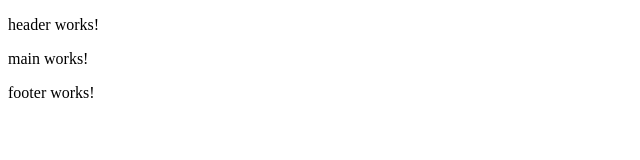
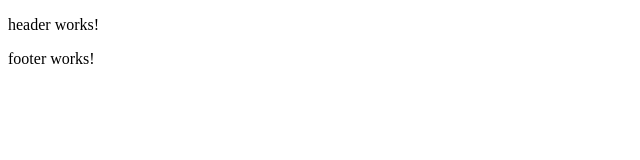
Before and after one commit to ost-swl1-hs20-team-3/EasyChat, an Angular app in the folder src/easy-chat-frontend/: page / in a window 1280 px wide. Shown: the top 160 px of the page, without its empty margins (0-640 px from the left). Built offline with nearby package versions, Linux system fonts and the light colour scheme.

Commit message:
fix: remove MainComponent

```diff
--- a/src/easy-chat-frontend/src/app/app.component.html
+++ b/src/easy-chat-frontend/src/app/app.component.html
@@ -1,3 +1,2 @@
 <ec-header></ec-header>
-<ec-main></ec-main>
 <ec-footer></ec-footer>
--- a/src/easy-chat-frontend/src/app/app.module.ts
+++ b/src/easy-chat-frontend/src/app/app.module.ts
@@ -3,15 +3,13 @@ import { NgModule } from '@angular/core';
 
 import { AppComponent } from './app.component';
 import { HeaderComponent } from './components/header/header.component';
-import { MainComponent } from './components/main/main.component';
 import { FooterComponent } from './components/footer/footer.component';
 
 @NgModule({
   declarations: [
     AppComponent,
     HeaderComponent,
-    FooterComponent,
-    MainComponent
+    FooterComponent
   ],
   imports: [
     BrowserModule
--- a/src/easy-chat-frontend/src/app/components/main/main.component.html
+++ /dev/null
@@ -1 +0,0 @@
-<p>main works!</p>
--- a/src/easy-chat-frontend/src/app/components/main/main.component.ts
+++ /dev/null
@@ -1,15 +0,0 @@
-import { Component, OnInit } from '@angular/core';
-
-@Component({
-  selector: 'ec-main',
-  templateUrl: './main.component.html',
-  styleUrls: ['./main.component.css']
-})
-export class MainComponent implements OnInit {
-
-  constructor() { }
-
-  ngOnInit(): void {
-  }
-
-}
```
Also changed, not shown: src/easy-chat-frontend/src/app/components/main/main.component.css (deleted), 1 other file (tests, documents, lock files or other folders).
